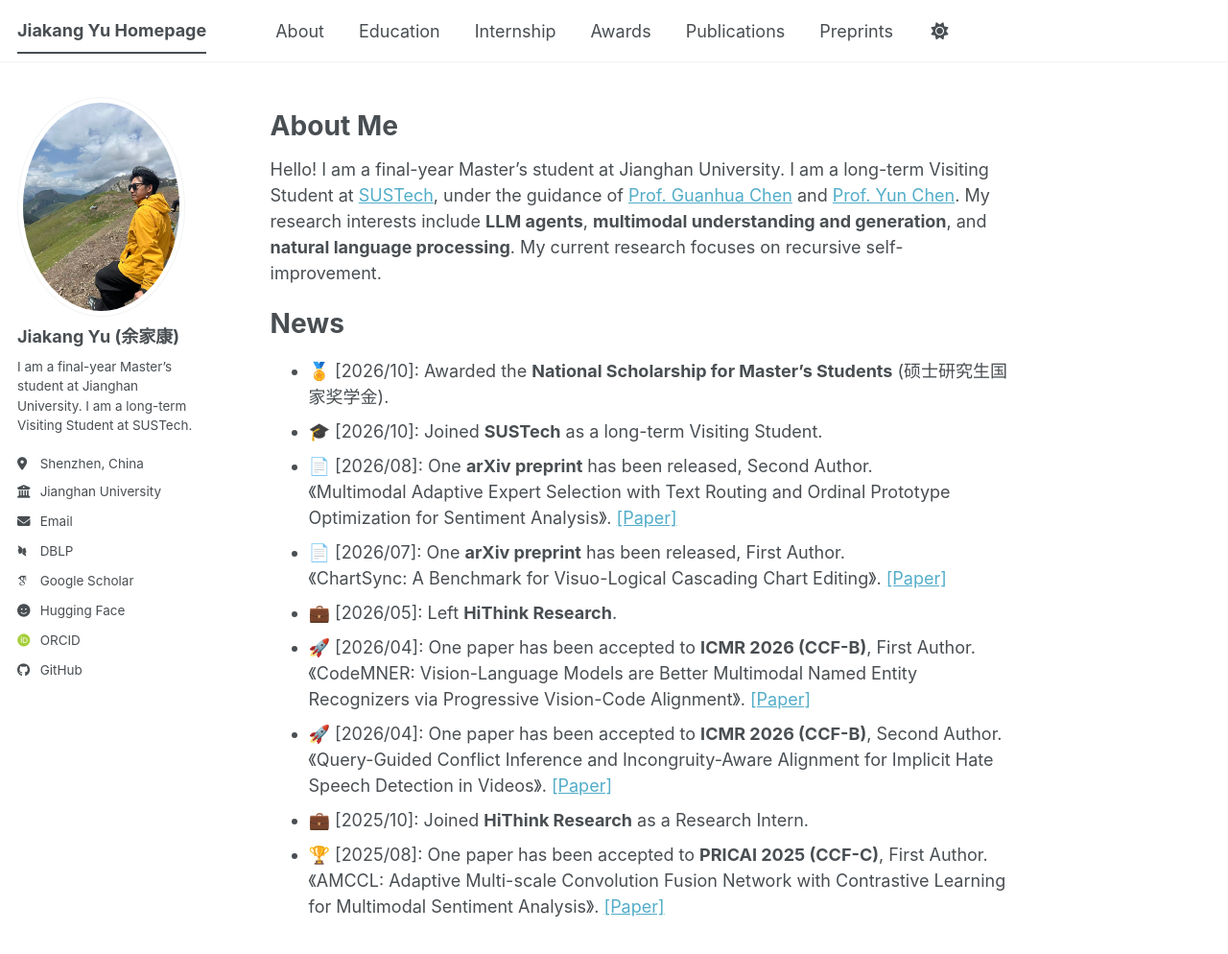
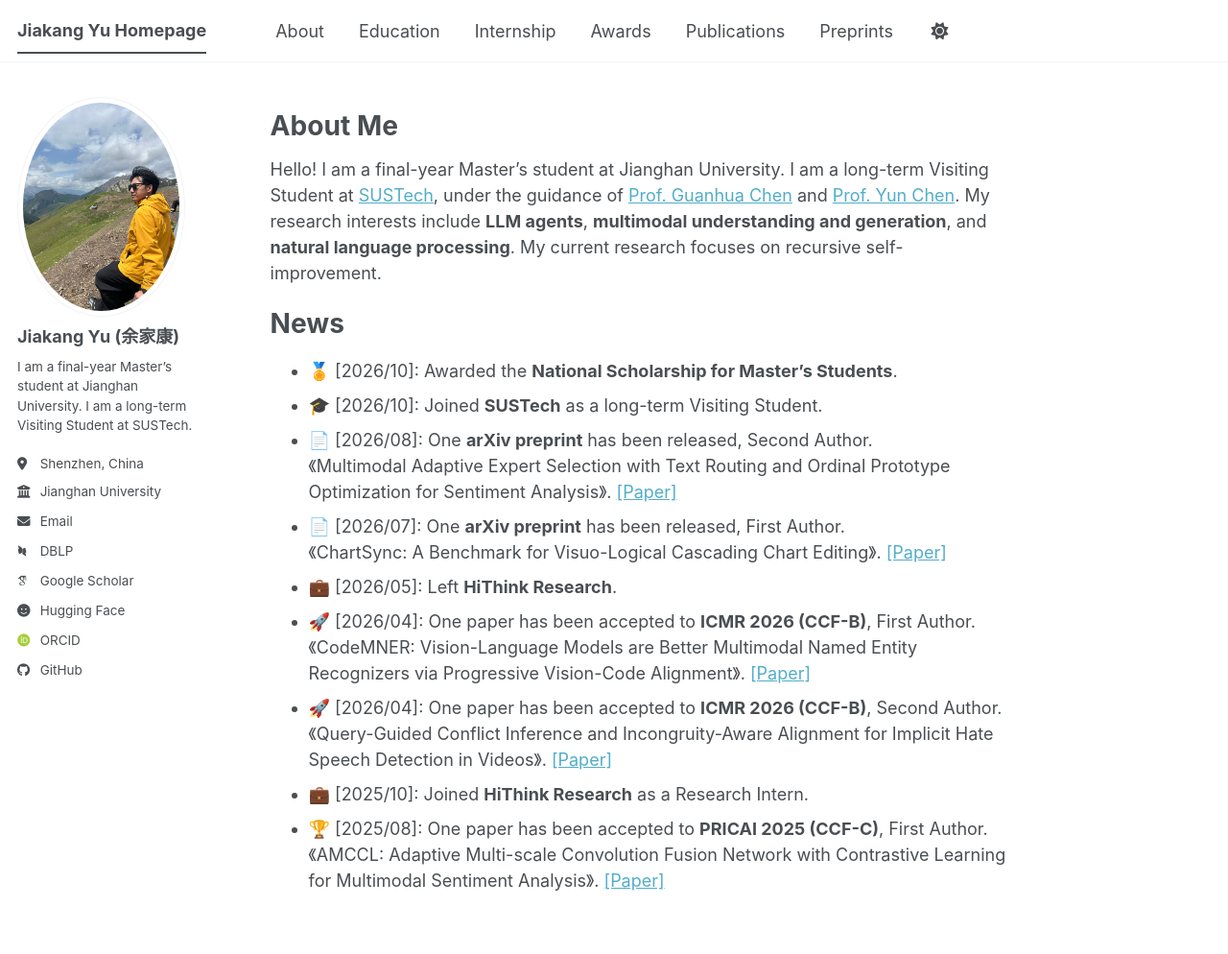
Before and after one commit to kaka-yjk/kaka-yjk.github.io, a Jekyll site: the page built from _pages/about.md, in a window 1280 px wide and 1195 px high. Shown: the top 994 px of the window at 96% size. Built offline with Jekyll 4.4.1, drawn with Linux system fonts in a browser that asks for light colours; some web fonts are replaced; a script bundle is joined from its source files by our own code; library files that are not in the unit come from our copies.

Commit message:
Remove Chinese text from National Scholarship entries

```diff
--- a/_pages/about.md
+++ b/_pages/about.md
@@ -13,7 +13,7 @@ redirect_from:
 Hello! I am a final-year Master's student at Jianghan University. I am a long-term Visiting Student at [SUSTech](https://www.sustech.edu.cn/), under the guidance of [Prof. Guanhua Chen](https://www.sustech.edu.cn/zh/faculties/chenguanhua.html) and [Prof. Yun Chen](https://scai.sufe.edu.cn/cy/main.htm). My research interests include **LLM agents**, **multimodal understanding and generation**, and **natural language processing**. My current research focuses on recursive self-improvement.
 
 <h1 id="news">News</h1>
-* 🏅 [2026/10]: Awarded the **National Scholarship for Master's Students** (硕士研究生国家奖学金).
+* 🏅 [2026/10]: Awarded the **National Scholarship for Master's Students**.
 * 🎓 [2026/10]: Joined **SUSTech** as a long-term Visiting Student.
 * 📄 [2026/08]: One **arXiv preprint** has been released, Second Author.<br>
   《Multimodal Adaptive Expert Selection with Text Routing and Ordinal Prototype Optimization for Sentiment Analysis》. [[Paper]](https://arxiv.org/abs/2608.30726)
--- a/_pages/awards.html
+++ b/_pages/awards.html
@@ -6,5 +6,5 @@ author_profile: true
 ---
 
 <ul>
-  <li>National Scholarship for Master's Students (硕士研究生国家奖学金), 2026</li>
+  <li>National Scholarship for Master's Students, 2026</li>
 </ul>
```
